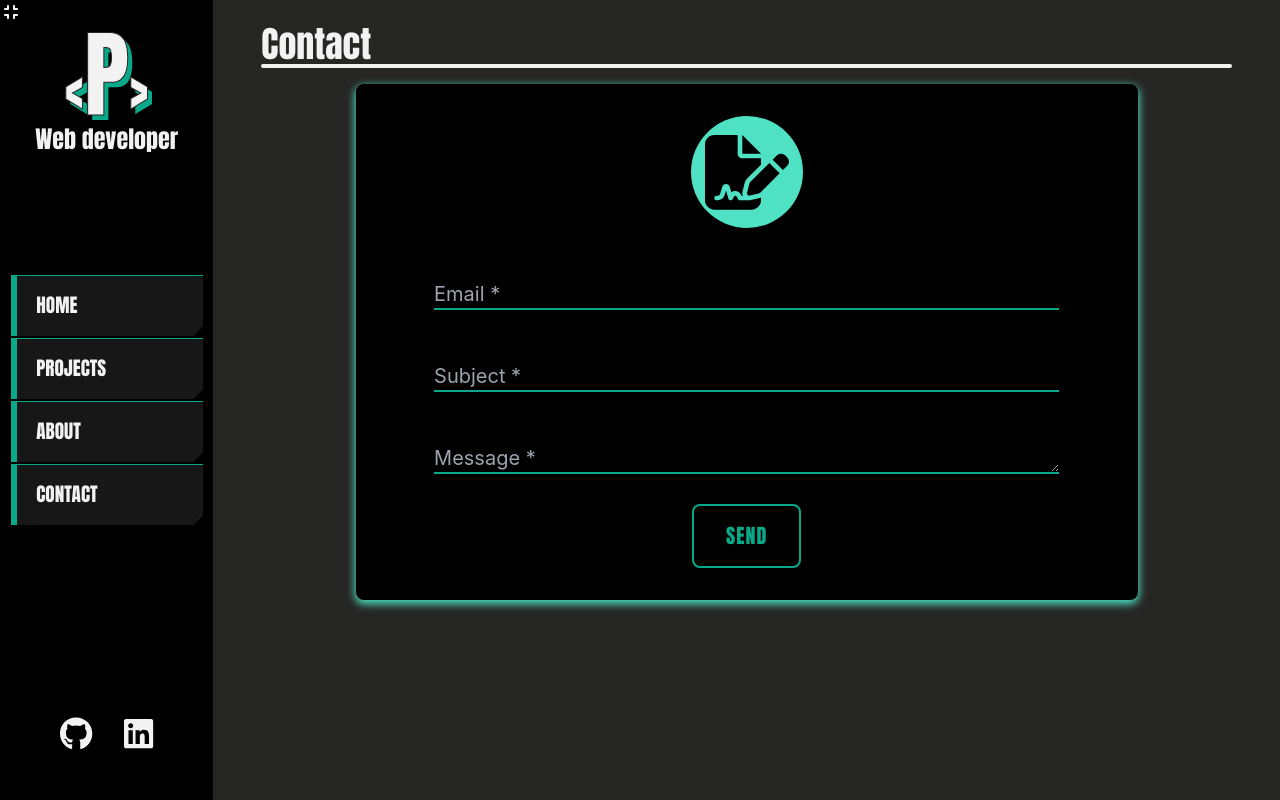
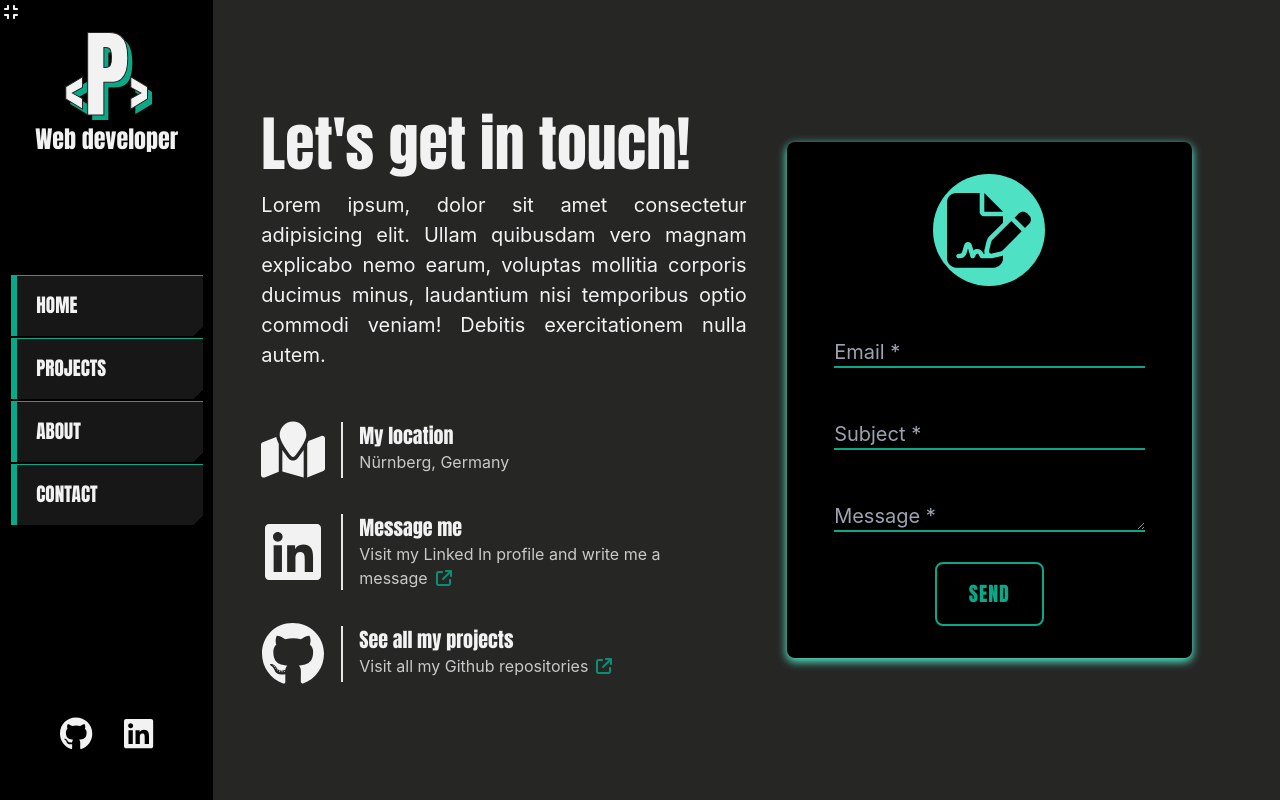
Before and after one commit to pabloff95/portfolio, a React (Vite) app: page /contact in a window 1280 px wide. Built offline with nearby package versions, Linux system fonts and the light colour scheme.

Commit message:
Add content to left side of contact page

```diff
--- a/src/components/basic-components/Fa-icon.tsx
+++ b/src/components/basic-components/Fa-icon.tsx
@@ -18,6 +18,8 @@ import {
   faFileSignature,
   faEnvelopeCircleCheck,
   faHourglassHalf,
+  faArrowUpRightFromSquare,
+  faMapLocation,
 } from "@fortawesome/free-solid-svg-icons";
 import { library, IconProp } from "@fortawesome/fontawesome-svg-core";
 
@@ -43,6 +45,8 @@ const iconList: IconDefinition[] = [
   faFileSignature,
   faEnvelopeCircleCheck,
   faHourglassHalf,
+  faArrowUpRightFromSquare,
+  faMapLocation,
 ];
 
 library.add(...iconList);
--- a/src/components/basic-components/Section.tsx
+++ b/src/components/basic-components/Section.tsx
@@ -2,15 +2,27 @@ import React from "react";
 import SectionTitle from "./Section-title";
 
 interface SectionProps {
-  title: string;
-  children?: any;
+  title?: string;
+  children: any;
+  fullHeight?: boolean;
+  hideTittle?: boolean;
 }
 
-const Section: React.FC<SectionProps> = ({ title, children }) => {
+const Section: React.FC<SectionProps> = ({
+  title,
+  children,
+  fullHeight = false,
+  hideTittle = false,
+}) => {
   return (
-    <section className="w-full px-12 my-6">
-      <SectionTitle title={title} />
-      {children}
+    <section
+      className={`w-full px-12 ${
+        fullHeight ? "py-6 flex flex-col h-full" : "my-6"
+      }`}
+    >
+      {!hideTittle && title && <SectionTitle title={title} />}
+      {fullHeight && <div className="grow">{children}</div>}
+      {!fullHeight && children}
     </section>
   );
 };
--- a/src/components/pages/contact/Contact-form.tsx
+++ b/src/components/pages/contact/Contact-form.tsx
@@ -16,7 +16,7 @@ interface formData {
 }
 
 const CONTAINER_STYLES: string =
-  "w-5/6 m-auto bg-dark-bg rounded-lg px-4 py-8 flex flex-col gap-6 shadow-box-primary shadow-contrast-on-focus-input";
+  "w-5/6 h-fit m-auto bg-dark-bg rounded-lg px-4 py-8 flex flex-col gap-6 shadow-box-primary shadow-contrast-on-focus-input";
 const BUTTON_STYLES: string =
   "border-2 border-primary-dark text-xl text-primary-dark px-8 py-4 rounded-lg font-impact tracking-wider hover:bg-font-base hover:border-font-base hover:text-primary-contrast  hover:shadow-box-primary-contrast-xl ease-in-out duration-200";
 
--- a/src/pages/Contact.tsx
+++ b/src/pages/Contact.tsx
@@ -1,11 +1,99 @@
 import Section from "../components/basic-components/Section";
 import ContactForm from "../components/pages/contact/Contact-form";
+import FaIcon from "../components/basic-components/Fa-icon";
+import ExternalLink from "../components/basic-components/External-link";
 
 export default function Contact() {
   return (
     <>
-      <Section title="Contact">
-        <div className="p-4">
+      <Section hideTittle fullHeight>
+        <div className="py-6 grid grid-cols-2 h-full">
+          <section className="h-fit m-auto">
+            <header className="font-impact text-6xl">
+              Let's get in touch!
+            </header>
+            <main>
+              <p className="paragraph">
+                Lorem ipsum, dolor sit amet consectetur adipisicing elit. Ullam
+                quibusdam vero magnam explicabo nemo earum, voluptas mollitia
+                corporis ducimus minus, laudantium nisi temporibus optio commodi
+                veniam! Debitis exercitationem nulla autem.
+              </p>
+              <section className="mt-12 flex flex-col gap-8 w-full">
+                <div className="flex gap-4 w-full h-full items-center">
+                  <div className="h-auto flex justify-start items-center">
+                    <FaIcon
+                      icon="fa-map-location"
+                      className="h-[8vh] aspect-square"
+                      changeOnHover={false}
+                    />
+                  </div>
+                  <div className="min-h-[7vh] flex flex-col gap border-l-2 px-4">
+                    <span className="text-xl bold font-impact">
+                      My location
+                    </span>
+                    <span className="text-md opacity-80">
+                      Nürnberg, Germany
+                    </span>
+                  </div>
+                </div>
+                <div className="flex gap-4 w-full h-full items-center">
+                  <ExternalLink
+                    className="h-auto flex justify-start items-center"
+                    url="https://linkedin.com/in/pablo-fdezfdez"
+                  >
+                    <FaIcon
+                      icon="fa-brands fa-linkedin"
+                      className="h-[8vh] aspect-square"
+                    />
+                  </ExternalLink>
+                  <div className="min-h-[7vh] flex flex-col gap border-l-2 px-4">
+                    <span className="text-xl bold font-impact">Message me</span>
+                    <span className="text-md opacity-80">
+                      Visit my Linked In profile and write me a message
+                      <ExternalLink
+                        url="https://linkedin.com/in/pablo-fdezfdez"
+                        className="ml-2"
+                      >
+                        <FaIcon
+                          iconColor="var(--primary-element-dark)"
+                          icon="fa-arrow-up-right-from-square"
+                        ></FaIcon>
+                      </ExternalLink>
+                    </span>
+                  </div>
+                </div>
+                <div className="flex gap-4 w-full h-full items-center">
+                  <ExternalLink
+                    className="h-auto flex justify-start items-center"
+                    url="https://github.com/pabloff95"
+                  >
+                    <FaIcon
+                      icon="fa-brands fa-github"
+                      className="h-[8vh] aspect-square"
+                    />
+                  </ExternalLink>
+                  <div className="min-h-[7vh] flex flex-col gap border-l-2 px-4">
+                    <span className="text-xl bold font-impact">
+                      See all my projects
+                    </span>
+                    <span className="text-md opacity-80">
+                      Visit all my Github repositories
+                      <ExternalLink
+                        url="https://github.com/pabloff95"
+                        className="ml-2"
+                      >
+                        <FaIcon
+                          iconColor="var(--primary-element-dark)"
+                          icon="fa-arrow-up-right-from-square"
+                        ></FaIcon>
+                      </ExternalLink>
+                    </span>
+                  </div>
+                </div>
+              </section>
+            </main>
+          </section>
           <ContactForm />
         </div>
       </Section>
```
